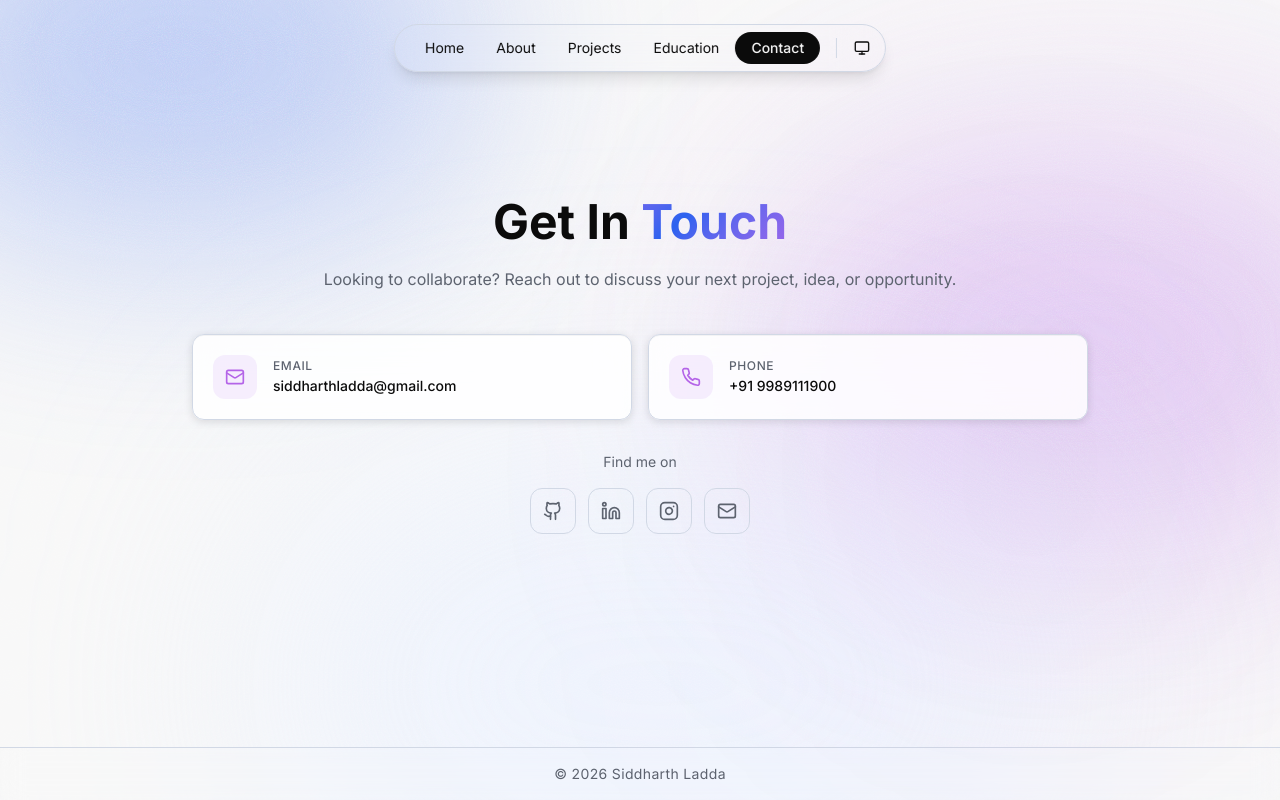
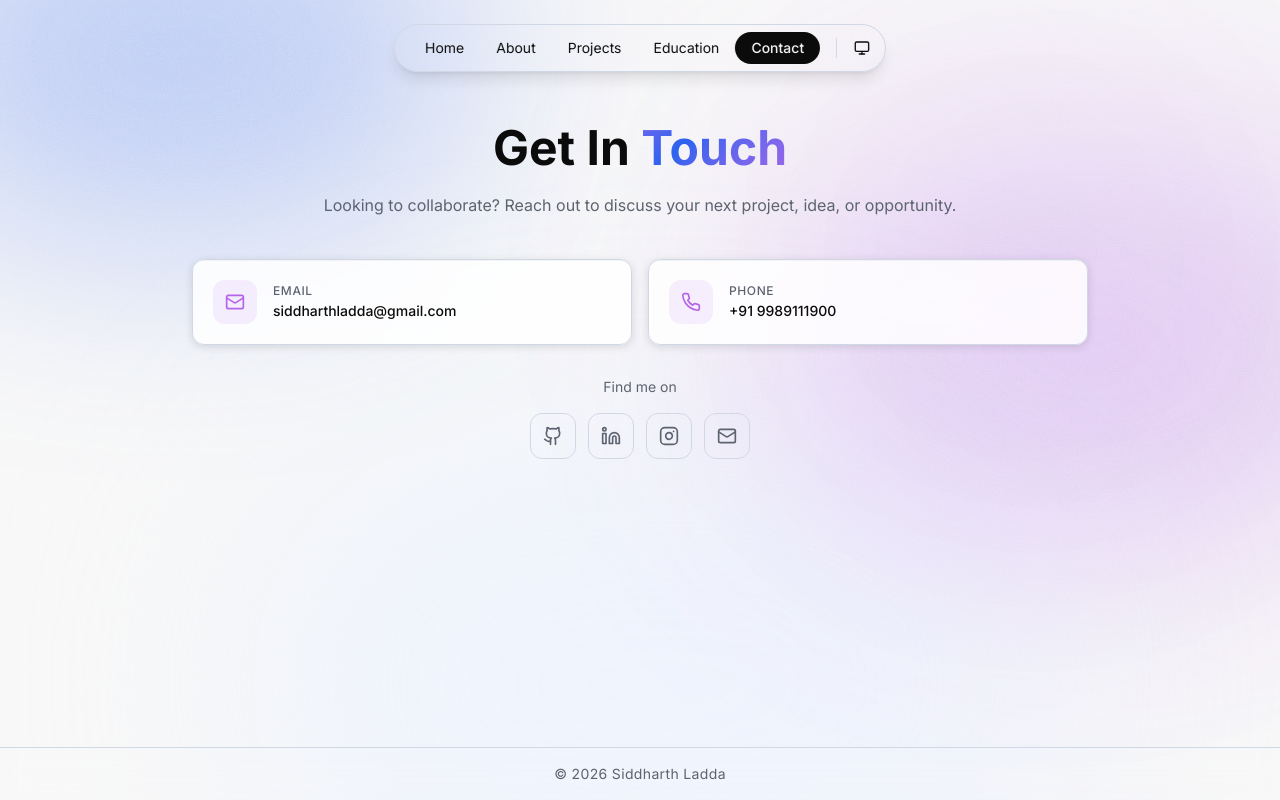
Before and after one commit to laddasiddharth/Portfolio, a React (Vite) app: page /contact in a window 1280 px wide. Built offline with nearby package versions, Linux system fonts and the light colour scheme.

Commit message:
style: reduce extra space on contact page

```diff
--- a/src/components/Contact.tsx
+++ b/src/components/Contact.tsx
@@ -5,7 +5,7 @@ export default function Contact() {
   const { ref: sectionRef, isVisible } = useScrollReveal({ threshold: 0.1 });
 
   return (
-    <section className="relative min-h-[calc(100vh-80px)] flex items-center py-24 sm:py-28">
+    <section className="relative pt-24 sm:pt-28 pb-10 sm:pb-12">
       <div className="absolute bottom-0 right-0 w-[500px] h-[500px] bg-accent/5 rounded-full blur-[150px] pointer-events-none" />
       <div ref={sectionRef} className="relative z-10 container mx-auto px-4 sm:px-6 lg:px-8">
         <div className="max-w-4xl mx-auto">
```
